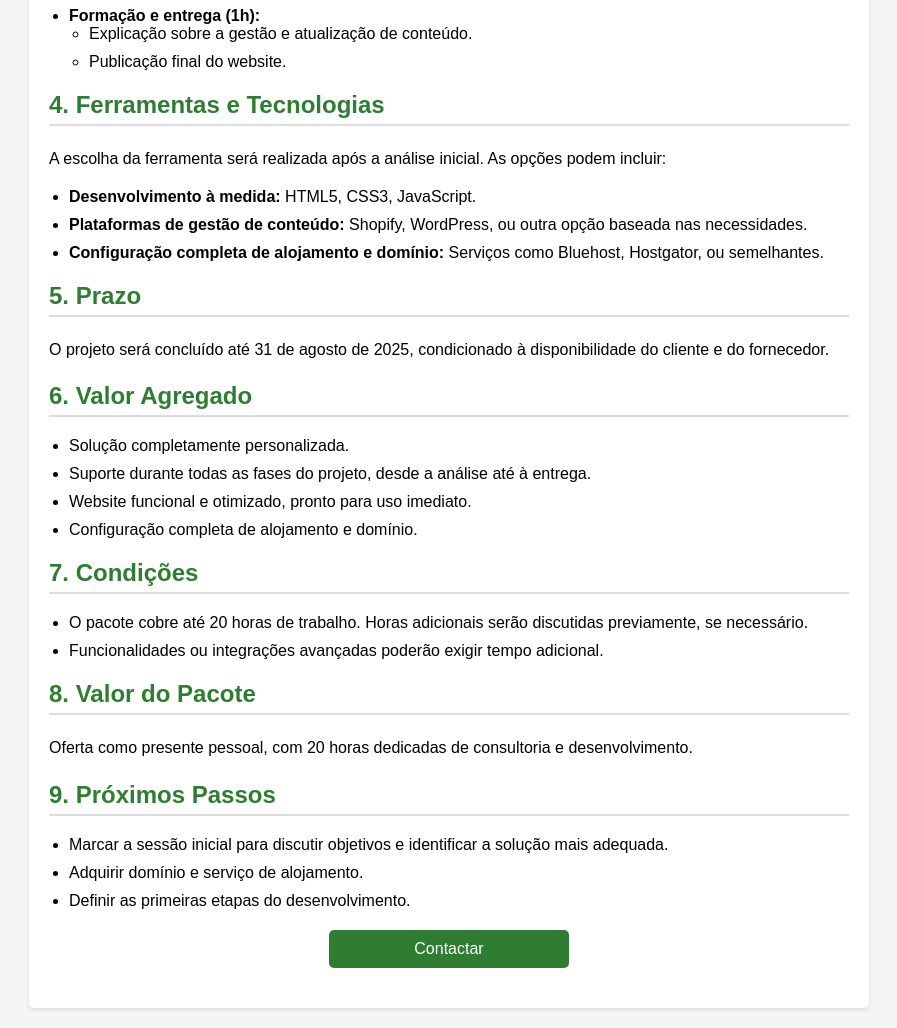
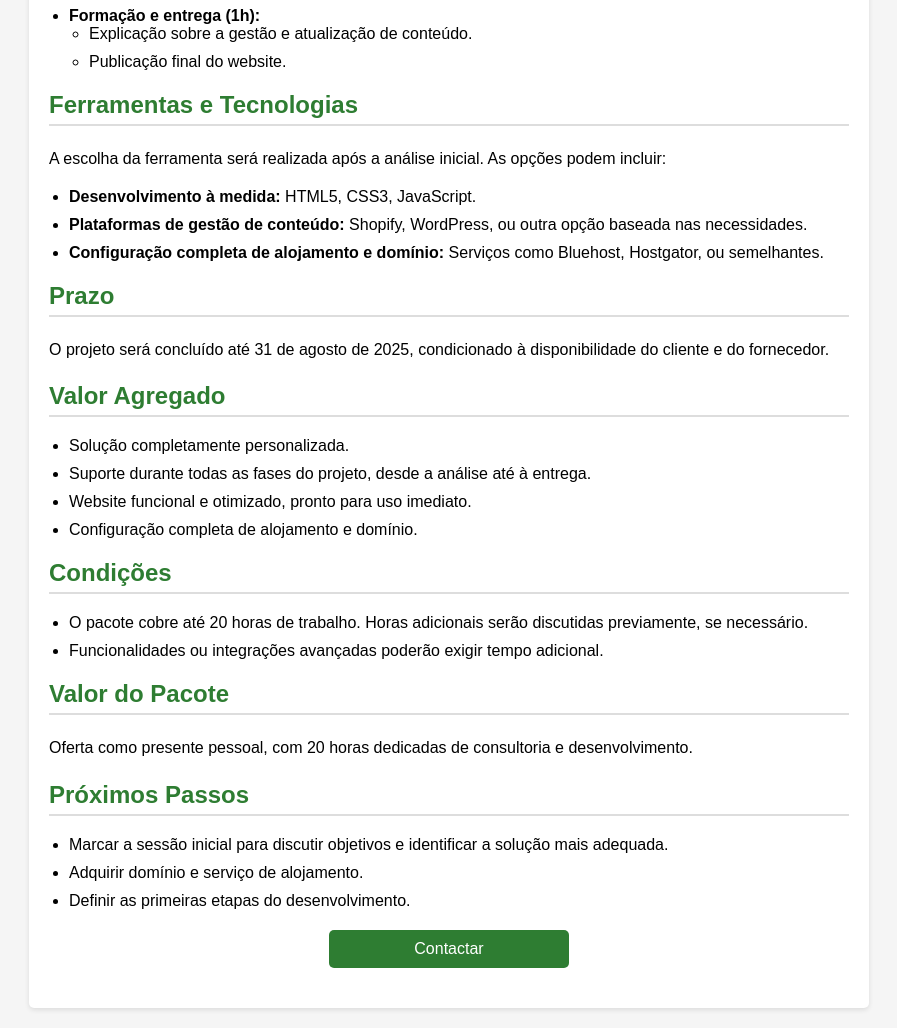
Before and after one commit to jferr0/da-neta, a plain HTML site: page index.html in a window 1280 px wide. Shown: the part 985-2013 px from the top of the page, without its empty margins (191-1088 px from the left). Drawn offline with Linux system fonts and the light colour scheme.

Commit message:
Retirados números

```diff
--- a/index.html
+++ b/index.html
@@ -68,15 +68,15 @@
     </header>
     <div class="container">
         <section>
-            <h2>1. Introdução</h2>
+            <h2>Introdução</h2>
             <p>Esta proposta detalha os serviços de consultoria e desenvolvimento web para criar um website totalmente personalizado, alinhado às necessidades do cliente. O trabalho incluirá a análise e seleção da solução ideal, que pode passar por uma plataforma como Shopify, WordPress, ou um desenvolvimento feito à medida. O pacote prevê um total de 20 horas dedicadas, incluindo consultoria, implementação e entrega.</p>
         </section>
         <section>
-            <h2>2. Objetivo</h2>
+            <h2>Objetivo</h2>
             <p>Ajudar o cliente a lançar um website funcional e profissional até 31 de dezembro de 2024, cobrindo desde a identificação da solução mais adequada até à configuração de alojamento e entrega final.</p>
         </section>
         <section>
-            <h2>3. Serviços Incluídos</h2>
+            <h2>Serviços Incluídos</h2>
             <p>O pacote de 20 horas contempla:</p>
             <ul>
                 <li><strong>Consultoria inicial e análise (2h):</strong>
@@ -115,7 +115,7 @@
             </ul>
         </section>
         <section>
-            <h2>4. Ferramentas e Tecnologias</h2>
+            <h2>Ferramentas e Tecnologias</h2>
             <p>A escolha da ferramenta será realizada após a análise inicial. As opções podem incluir:</p>
             <ul>
                 <li><strong>Desenvolvimento à medida:</strong> HTML5, CSS3, JavaScript.</li>
@@ -124,11 +124,11 @@
             </ul>
         </section>
         <section>
-            <h2>5. Prazo</h2>
+            <h2>Prazo</h2>
             <p>O projeto será concluído até 31 de agosto de 2025, condicionado à disponibilidade do cliente e do fornecedor.</p>
         </section>
         <section>
-            <h2>6. Valor Agregado</h2>
+            <h2>Valor Agregado</h2>
             <ul>
                 <li>Solução completamente personalizada.</li>
                 <li>Suporte durante todas as fases do projeto, desde a análise até à entrega.</li>
@@ -137,18 +137,18 @@
             </ul>
         </section>
         <section>
-            <h2>7. Condições</h2>
+            <h2>Condições</h2>
             <ul>
                 <li>O pacote cobre até 20 horas de trabalho. Horas adicionais serão discutidas previamente, se necessário.</li>
                 <li>Funcionalidades ou integrações avançadas poderão exigir tempo adicional.</li>
             </ul>
         </section>
         <section>
-            <h2>8. Valor do Pacote</h2>
+            <h2>Valor do Pacote</h2>
             <p>Oferta como presente pessoal, com 20 horas dedicadas de consultoria e desenvolvimento.</p>
         </section>
         <section>
-            <h2>9. Próximos Passos</h2>
+            <h2>Próximos Passos</h2>
             <ul>
                 <li>Marcar a sessão inicial para discutir objetivos e identificar a solução mais adequada.</li>
                 <li>Adquirir domínio e serviço de alojamento.</li>
```
